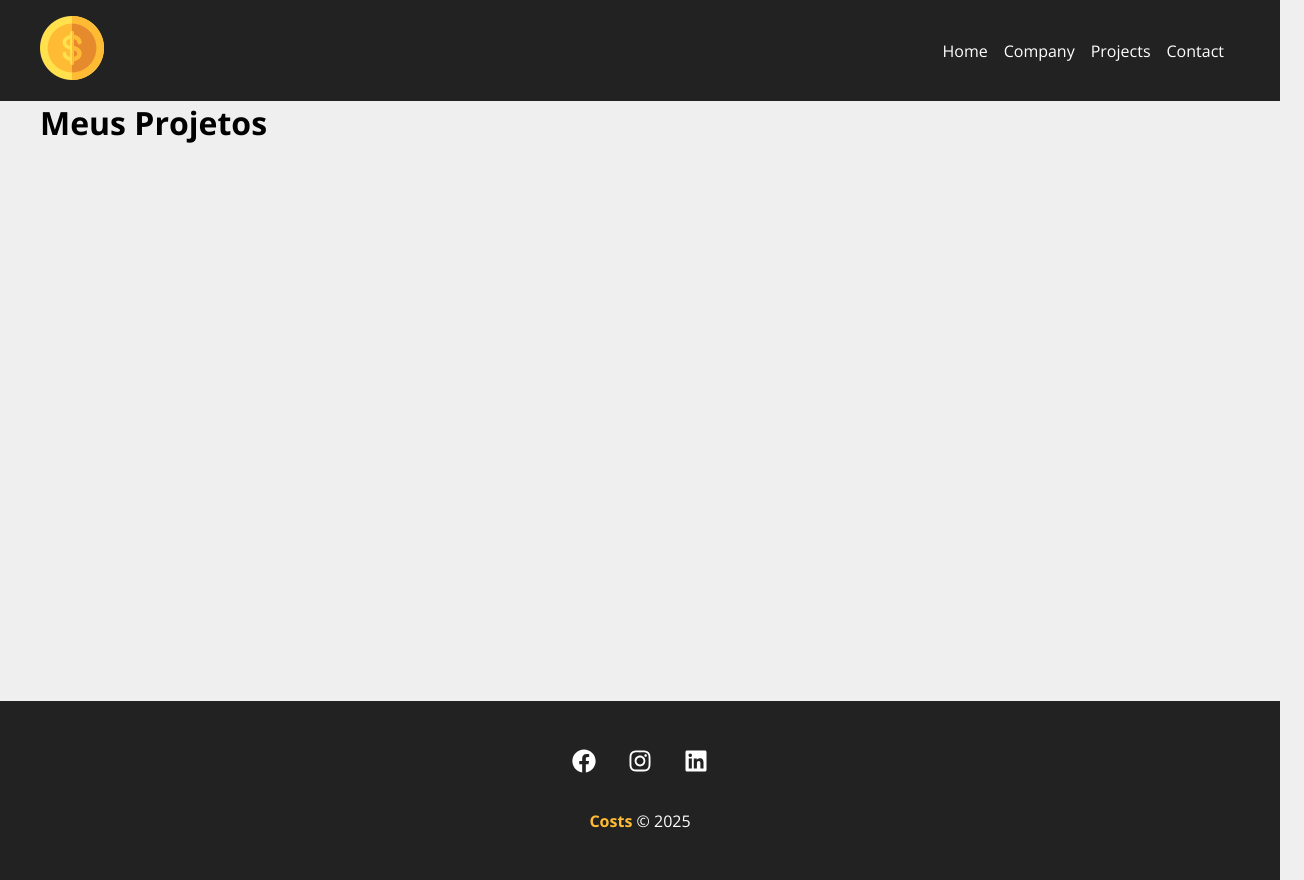
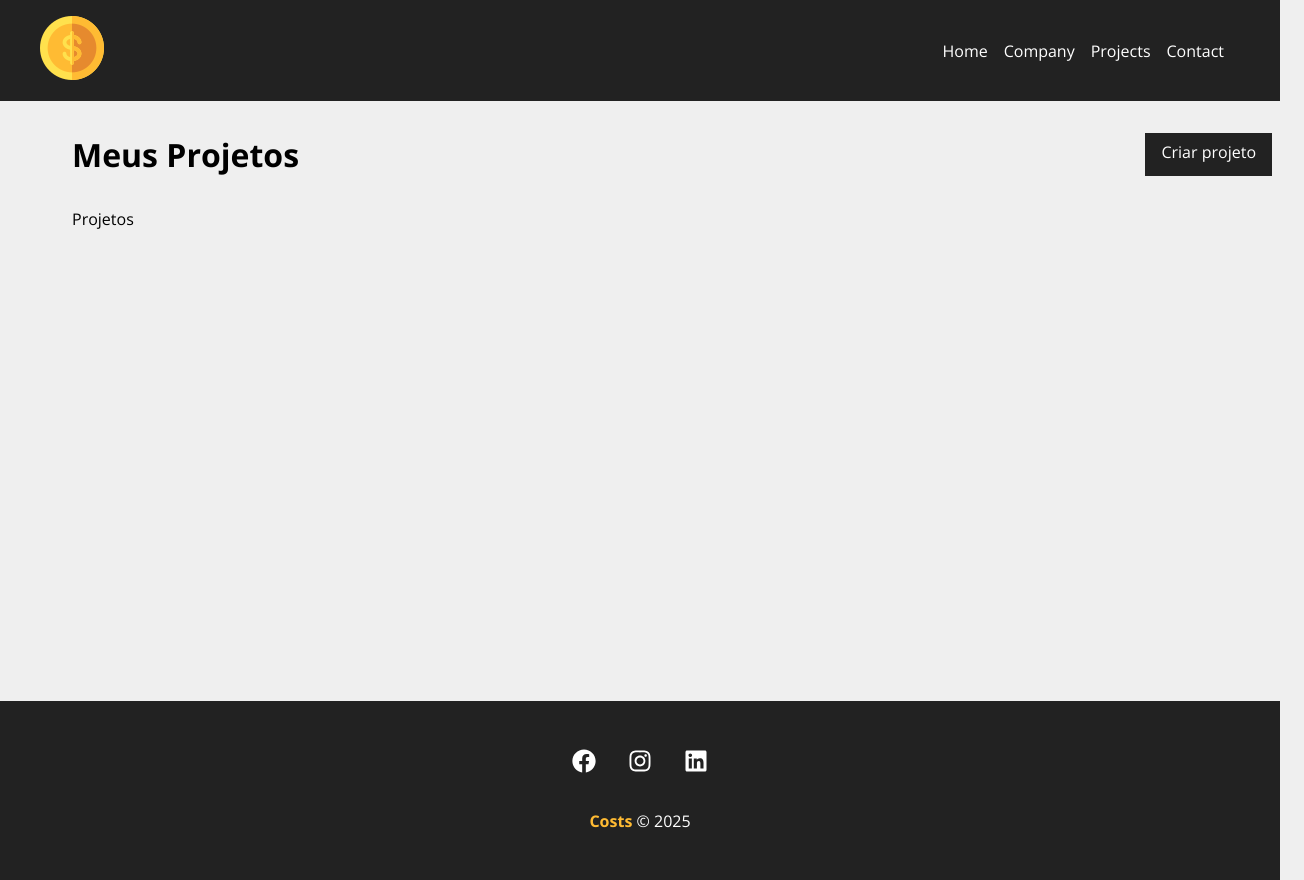
Before and after one commit to ruann-fernandess/Projeto_COSTS, a React (Create React App) app: page /projects in a window 1280 px wide. Shown: the whole page, 1304 px wide, since content can reach past the window. Built offline with nearby package versions, Linux system fonts and the light colour scheme; the HTML template or start-up script is replaced by a standard one.

Commit message:
Aula 26 - Criando Dashboard

```diff
--- a/src/components/pages/Projects.jsx
+++ b/src/components/pages/Projects.jsx
@@ -1,5 +1,9 @@
 import Message from "../layout/Message"
+import Container from "../layout/Container"
+import LinkButton from "../layout/LinkButton"
 import { useLocation } from "react-router-dom"
+import styles from "./Projects.module.css"
+
 
 function Projects(){
     const location = useLocation()
@@ -9,9 +13,15 @@
     }
 
     return(
-        <div>
-            <h1>Meus Projetos</h1>
+        <div className={styles.project_container}>
+            <div className={styles.title_container}>
+                <h1>Meus Projetos</h1>
+                <LinkButton to="/newproject" text="Criar projeto"/>
+            </div>
             {message && <Message type="success" msg={message} />}
+            <Container customClass="start">
+                <p>Projetos</p>
+            </Container>
         </div>
     )
 }
--- /dev/null
+++ b/src/components/pages/Projects.module.css
@@ -0,0 +1,9 @@
+.project_container{
+    padding: 2em;
+}
+
+.title_container{
+    display: flex;
+    justify-content: space-between;
+    margin-bottom: 2em;
+}
```
